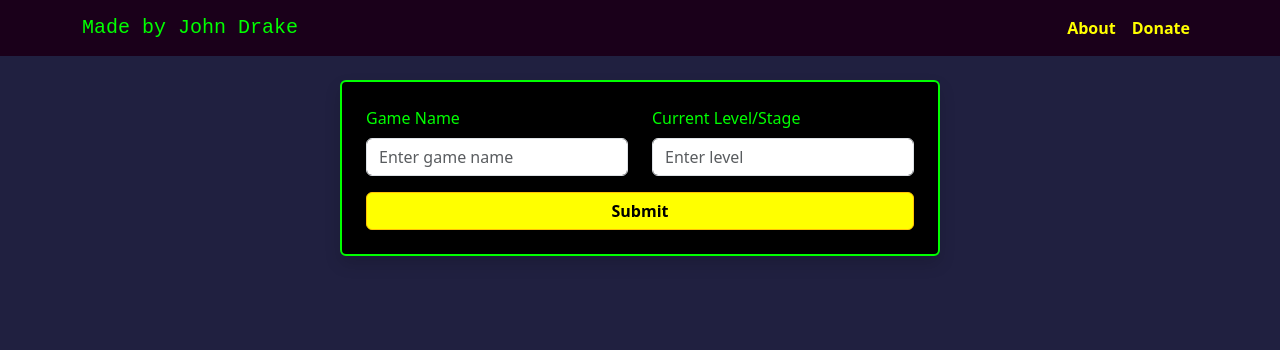
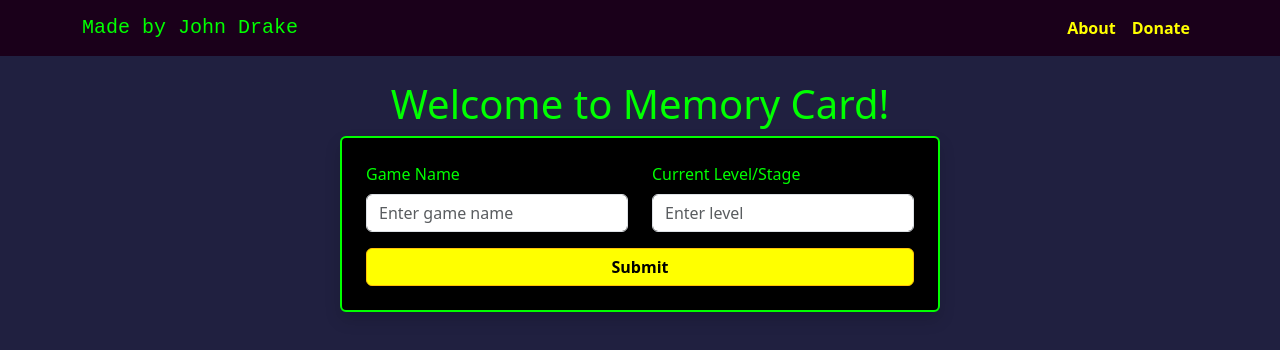
Before and after one commit to johnmdrake1/memorycard, a React (Create React App) app: page / in a window 1280 px wide. Shown: the top 350 px of the page. Built offline with nearby package versions, Linux system fonts and the light colour scheme.

Commit message:
Added h1 title on main screen. Had to put everything in fragment to do this. Also changed tab title.

```diff
--- a/public/index.html
+++ b/public/index.html
@@ -24,7 +24,7 @@
       work correctly both with client-side routing and a non-root public URL.
       Learn how to configure a non-root public URL by running `npm run build`.
     -->
-    <title>React App</title>
+    <title>Memory Card</title>
   </head>
   <body>
     <noscript>You need to enable JavaScript to run this app.</noscript>
--- a/src/components/GameForm.js
+++ b/src/components/GameForm.js
@@ -22,6 +22,12 @@ function GameForm() {
     };
 
     return (
+        //Had to wrap the form in a fragment to get the h1 with the title to work(JSX elements need at least one parent element...) so if anything breaks this may be the culprit
+        <>
+            {/* App title  */}
+            <h1 style={{ textAlign: 'center', color: '#0f0', marginBottom: '1remm' }}>
+                Welcome to Memory Card!
+            </h1>
             <Form
                 onSubmit={handleSubmit}
                 className="p-4 shadow rounded"
@@ -70,6 +76,7 @@ function GameForm() {
                     Submit
                 </Button>
             </Form>
+        </>
     );
 }
 
```
Lines whose indentation alone changed are shown as unchanged.
